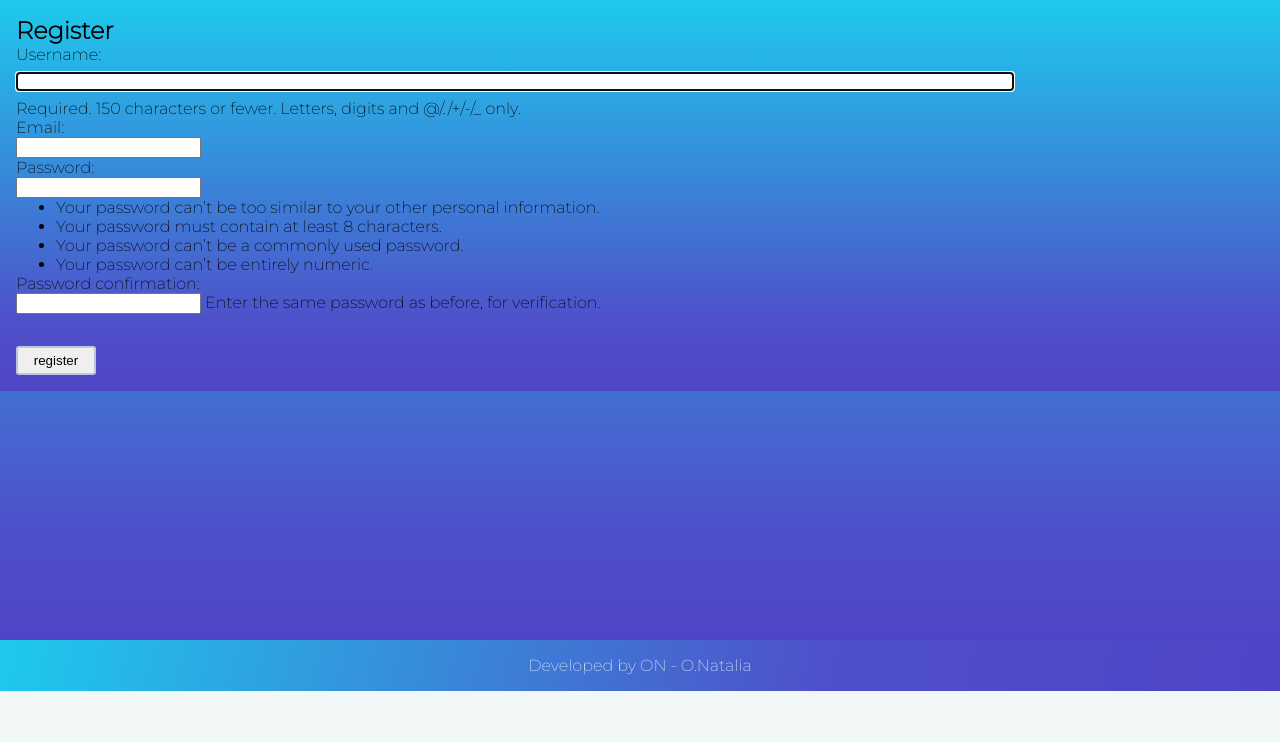
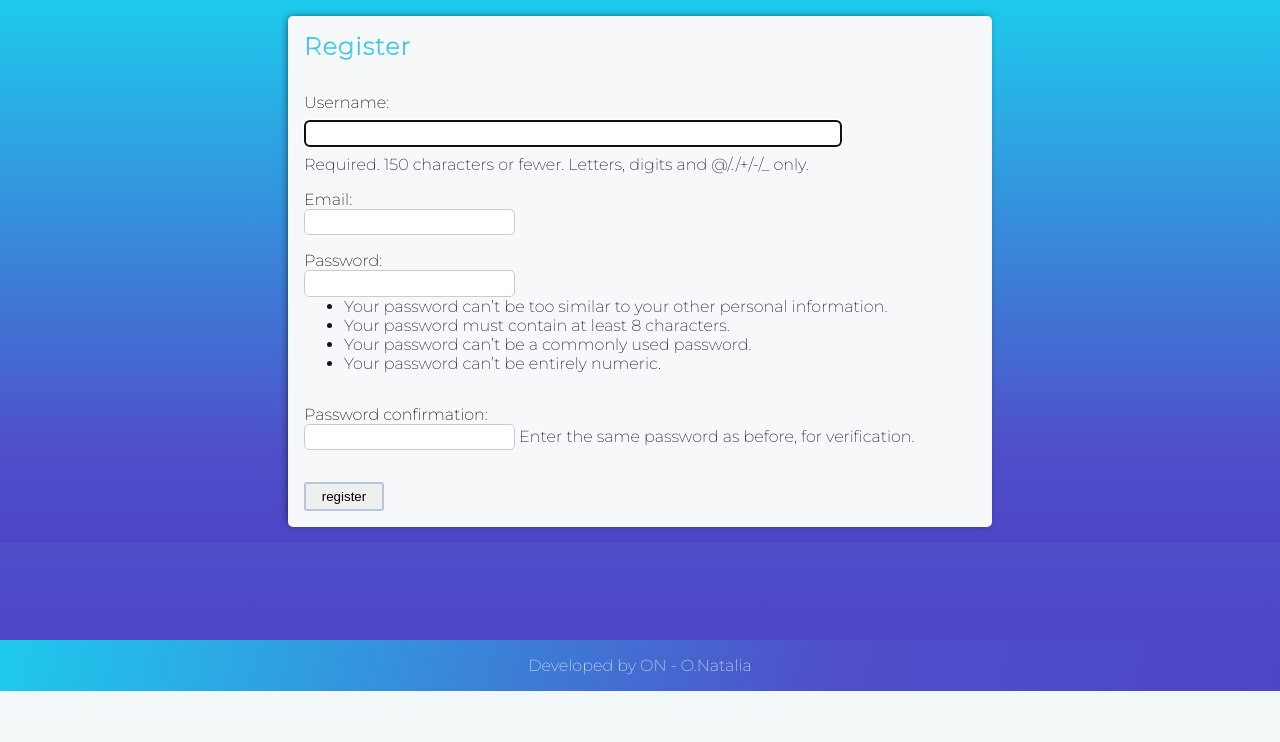
Before and after one commit to natalia-alexandra/linkstorage, a Django app: page /register/ in a window 1280 px wide. Shown: the part 58-800 px from the top of the page. Run offline with Django 3.2, Linux system fonts and the light colour scheme; some libraries are stand-ins or nearby versions.

Commit message:
add class

```diff
--- a/register/templates/register/register.html
+++ b/register/templates/register/register.html
@@ -3,7 +3,7 @@
 {% block body_block %}
 
 <div class="conatainer auth">
-    <form method="POST">
+    <form method="POST" class="form">
         <h2>Register</h2>
         {% csrf_token %}
         {{form.as_p}}
```
